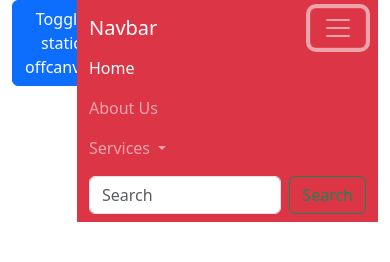
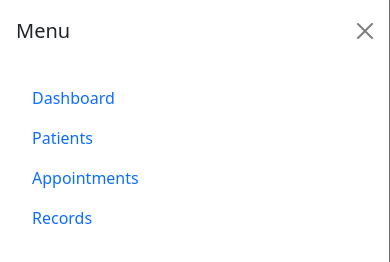
Before and after one commit to harii12345/Bootstrap-Learning, a plain HTML site: page index.html in a window 390 px wide. Both pictures are taken after a click on the button 337 px from the left and 28 px from the top of the page. Shown: the top 262 px of the page. Drawn offline with Linux system fonts and the light colour scheme.

Commit message:
Added Toggle button on Navbar

```diff
--- a/index.html
+++ b/index.html
@@ -3,87 +3,130 @@
 <head>
     <meta charset="UTF-8">
     <meta name="viewport" content="width=device-width, initial-scale=1.0">
-    <title>Medical Rawalpindi</title>
-    <!-- Bootsrap CSS Section -->
-    <link href="/Bootstrap/css/bootstrap.min.css" rel="stylesheet">
+    <title>Medical App</title>
+    <!-- Bootstrap CSS -->
+    <link href="Bootstrap/css/bootstrap.min.css" rel="stylesheet">
 </head>
 <body>
 
-<!-- Main Webpage Section -->
-    <section>
-<!-- container-fluid -->
- <div class="container-fluid">
-    <!-- Row -->
-    <div class="row">
-        <!-- Columun Sidebar -->
-        <div class="col-2">
-            <button class="btn btn-primary" type="button" data-bs-toggle="offcanvas" data-bs-target="#staticBackdrop" aria-controls="staticBackdrop">
-  Toggle static offcanvas
-</button>
+    <!-- Navbar Section -->
+    <nav class="navbar navbar-expand-lg navbar-custom">
+        <div class="container-fluid">
+            <!-- Logo -->
+                   <img src="./assets/svg/logo.svg">
+            <!-- Logo and Hamburger Menu -->
+            <div class="d-flex align-items-center">
+                <button class="btn icon-btn" type="button" data-bs-toggle="offcanvas" data-bs-target="#sidebarMenu">
+                   <img src="./assets/svg/humburger icon.svg">
+                </button>
 
-<div class="offcanvas offcanvas-start" data-bs-backdrop="static" tabindex="-1" id="staticBackdrop" aria-labelledby="staticBackdropLabel">
-  <div class="offcanvas-header">
-    <h5 class="offcanvas-title" id="staticBackdropLabel">Offcanvas</h5>
-    <button type="button" class="btn-close" data-bs-dismiss="offcanvas" aria-label="Close"></button>
-  </div>
-  <div class="offcanvas-body">
-    <div>
-      I will not close if you click outside of me.
-    </div>
-  </div>
-</div>
+            </div>
 
-        </div>
-        <!-- Column Main Content -->
-        <div class="col-10">
-              <nav class="navbar navbar-expand-lg bg-danger navbar-dark">
-        <div class="container-fluid">
-            <a class="navbar-brand" href="#">Navbar</a>
-            <button class="navbar-toggler" type="button" data-bs-toggle="collapse"
-                data-bs-target="#navbarSupportedContent" aria-controls="navbarSupportedContent" aria-expanded="false"
-                aria-label="Toggle navigation">
-                <span class="navbar-toggler-icon"></span>
-            </button>
-            <div class="collapse navbar-collapse" id="navbarSupportedContent">
-                <ul class="navbar-nav me-auto mb-2 mb-lg-0">
-                    <li class="nav-item">
-                        <a class="nav-link active" aria-current="page" href="#">Home</a>
-                    </li>
-                    <li class="nav-item">
-                        <a class="nav-link" href="#">About Us</a>
-                    </li>
-                    <li class="nav-item dropdown">
-                        <a class="nav-link dropdown-toggle" href="#" role="button" data-bs-toggle="dropdown"
-                            aria-expanded="false">
-                            Services
-                        </a>
-                        <ul class="dropdown-menu">
-                            <li><a class="dropdown-item" href="#">Web Development</a></li>
-                            <li><a class="dropdown-item" href="#">App Development</a></li>
-                            <li>
-                                <hr class="dropdown-divider">
-                            </li>
-                            <li><a class="dropdown-item" href="#"> SEO</a></li>
-                        </ul>
-                    </li>
-                </ul>
-                <form class="d-flex" role="search">
-                    <input class="form-control me-2" type="search" placeholder="Search" aria-label="Search" />
-                    <button class="btn btn-outline-success" type="submit">Search</button>
-                </form>
+            <!-- Search Bar -->
+            <div class="search-container">
+                <div class="input-group">
+                    <span class="input-group-text bg-white border-end-0" style="border-radius: 20px 0 0 20px;">
+                        <i class="bi bi-search"></i>
+                    </span>
+                    <input type="text" class="form-control border-start-0 search-input" placeholder="Search Patient" style="border-radius: 0 20px 20px 0;">
+                </div>
+            </div>
+
+            <!-- Right Side Icons -->
+            <div class="d-flex align-items-center">
+                <button class="icon-btn">
+                    <img src="./assets/svg/boxes.svg">
+                    <span class="badge-notification">3</span>
+                </button>
+                <button class="icon-btn">
+                    <i class="bi bi-chat-dots"></i>
+                    <span class="badge-notification">5</span>
+                </button>
+                <button class="icon-btn">
+                    <i class="bi bi-arrow-clockwise"></i>
+                </button>
+                <button class="icon-btn">
+                    <i class="bi bi-question-circle"></i>
+                </button>
+                <button class="icon-btn">
+                    <i class="bi bi-gear"></i>
+                </button>
+                <button class="icon-btn">
+                    <i class="bi bi-grid-3x3-gap"></i>
+                </button>
+
+                <!-- Organization Selector -->
+                <div class="dropdown ms-3">
+                    <button class="org-selector dropdown-toggle" type="button" data-bs-toggle="dropdown">
+                        <i class="bi bi-building"></i> Blue Lagoon Clinic
+                    </button>
+                    <ul class="dropdown-menu">
+                        <li><a class="dropdown-item" href="#">Blue Lagoon Clinic</a></li>
+                        <li><a class="dropdown-item" href="#">Green Valley Hospital</a></li>
+                        <li><a class="dropdown-item" href="#">Sunset Medical Center</a></li>
+                    </ul>
+                </div>
             </div>
         </div>
     </nav>
 
+    <!-- Offcanvas Sidebar -->
+    <div class="offcanvas offcanvas-start" data-bs-scroll="true" tabindex="-1" id="sidebarMenu">
+        <div class="offcanvas-header">
+            <h5 class="offcanvas-title">Menu</h5>
+            <button type="button" class="btn-close" data-bs-dismiss="offcanvas"></button>
+        </div>
+        <div class="offcanvas-body">
+            <ul class="nav flex-column">
+                <li class="nav-item">
+                    <a class="nav-link" href="#"><i class="bi bi-house-door"></i> Dashboard</a>
+                </li>
+                <li class="nav-item">
+                    <a class="nav-link" href="#"><i class="bi bi-people"></i> Patients</a>
+                </li>
+                <li class="nav-item">
+                    <a class="nav-link" href="#"><i class="bi bi-calendar"></i> Appointments</a>
+                </li>
+                <li class="nav-item">
+                    <a class="nav-link" href="#"><i class="bi bi-file-medical"></i> Records</a>
+                </li>
+            </ul>
         </div>
     </div>
- </div>
 
+    <!-- Main Content Area -->
+    <div class="container-fluid mt-4">
+        <div class="row">
+            <!-- Sidebar Column -->
+            <div class="col-auto" style="width: 70px;">
+                <div class="d-flex flex-column align-items-center">
+                    <button class="btn btn-light   mb-2 p-2 mt-3">
+                       <img src="./assets/svg/boxes.svg">
+                    </button>
+                    <button class="btn btn-light   mb-2 p-2 mt-3">
+                       <img src="./assets/svg/Building Store.svg">
+                    </button>
+                    <button class="btn btn-light   mb-2 p-2 mt-3">
+                       <img src="./assets/svg/user.svg">
+                    </button>
+                     <button class="btn btn-light   mb-2 p-2 mt-3">
+                       <img src="./assets/svg/mail.svg">
+                    </button>
 
- <!-- Section End -->
-    </section>
+                     <button class="btn btn-light   mb-2 p-2 mt-3">
+                       <img src="./assets/svg/document.svg">
+                    </button>
+                </div>
+            </div>
+            <!-- Main Content Column -->
+            <div class="col">
+                <h3>Welcome to Medical Dashboard</h3>
+                <p>Your content goes here...</p>
+            </div>
+        </div>
+    </div>
 
-    <!-- Javascipt Bootstrap Section-->
-     <script src="/Bootstrap/js/bootstrap.bundle.min.js"></script>
+    <!-- Bootstrap JavaScript -->
+    <script src="Bootstrap/js/bootstrap.bundle.min.js"></script>
 </body>
 </html>
```
Also changed, not shown: assets/png/user.png (deleted), assets/svg/user.svg (added).
